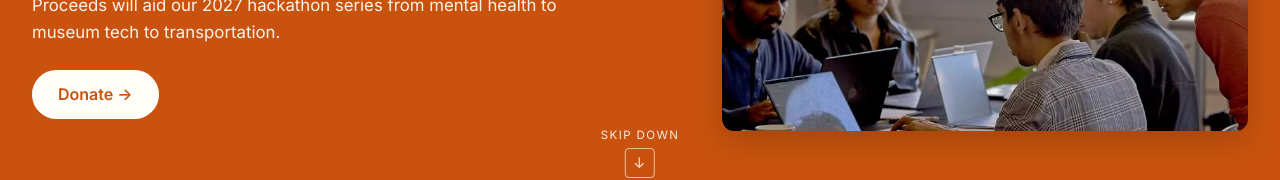
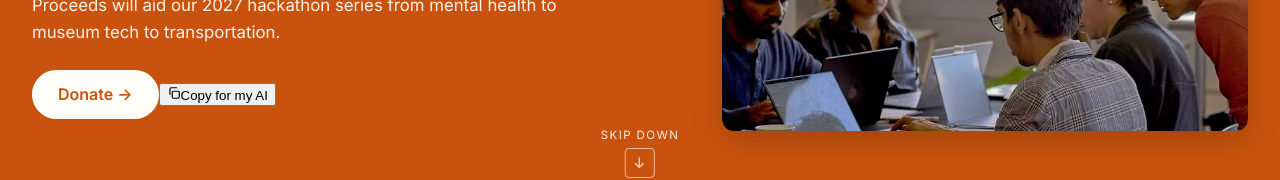
Before and after one commit to dssg-nyc/datadiplomats-website, a React (Vite) app: page / in a window 1280 px wide. Shown: the part 157-337 px from the top of the page. Built offline with nearby package versions, Linux system fonts and the light colour scheme; no server answers.

Commit message:
Add Copy-for-AI button to the donation banner

```diff
--- a/src/components/DonateBanner.jsx
+++ b/src/components/DonateBanner.jsx
@@ -1,4 +1,4 @@
-import { useEffect, useRef } from 'react';
+import { useEffect, useRef, useState } from 'react';
 import { Link } from 'react-router-dom';
 import './DonateBanner.css';
 
@@ -6,6 +6,100 @@ import './DonateBanner.css';
 // short full-artwork dwell play out with the media fully in view. Kept short
 // so it never becomes a scroll trap.
 const HOLD = 240;
+
+// The instruction text the "Copy for my AI" button copies. The donor pastes
+// it into their assistant (Claude, ChatGPT, Instinct, Muse or any other) to
+// start the donation journey: check the employer's matching program first,
+// otherwise give directly on Givebutter. It asks the assistant to stop
+// before any payment so the donor confirms the amount; the donor can
+// override that in their chat. Keep wording changes to this one constant.
+const AI_PROMPT = `Please help me donate to Data Diplomats for Nonprofits, Inc. (EIN 41-4925712), a 501(c)(3) nonprofit. Start by checking whether my employer matches charitable donations.
+
+Employer matching guide: https://www.datadiplomats.org/give/
+Donation page: https://givebutter.com/aiforgood
+
+1. Ask me who my employer is, then help me check whether they match charitable donations, using the guide above for the portals where this nonprofit is set up. If you can't verify my employer's program, tell me you couldn't confirm it. Don't conclude there's no match.
+2. If a match is available, help me follow that program's steps to make my gift and request the match.
+3. If there's no match, or I'd rather give directly, ask how much I'd like to give and walk me through the donation page. Stop before any payment is submitted. I'll review the final amount and confirm it myself.
+
+If you can't open links or complete a step, give me the link and the exact steps to do it myself.`;
+
+// Copies AI_PROMPT to the clipboard. Clipboard access needs HTTPS and a real
+// tap, both satisfied here. Falls back to the legacy textarea copy, then to a
+// visible panel the donor can copy from by hand.
+function CopyForAiButton() {
+  const [state, setState] = useState('idle');
+  const timerRef = useRef(null);
+
+  useEffect(() => () => {
+    if (timerRef.current !== null) window.clearTimeout(timerRef.current);
+  }, []);
+
+  const copy = async () => {
+    let copied = false;
+    try {
+      if (navigator.clipboard && window.isSecureContext) {
+        await navigator.clipboard.writeText(AI_PROMPT);
+        copied = true;
+      }
+    } catch {
+      copied = false;
+    }
+    if (!copied) {
+      try {
+        const ta = document.createElement('textarea');
+        ta.value = AI_PROMPT;
+        ta.setAttribute('readonly', '');
+        ta.style.position = 'absolute';
+        ta.style.left = '-9999px';
+        document.body.appendChild(ta);
+        ta.select();
+        copied = document.execCommand('copy');
+        document.body.removeChild(ta);
+      } catch {
+        copied = false;
+      }
+    }
+    if (copied) {
+      setState('copied');
+      if (timerRef.current !== null) window.clearTimeout(timerRef.current);
+      timerRef.current = window.setTimeout(() => setState('idle'), 2000);
+    } else {
+      // The panel grows the banner; let the scroll handler re-measure it.
+      setState('manual');
+      window.requestAnimationFrame(() => window.dispatchEvent(new Event('resize')));
+    }
+  };
+
+  return (
+    <span className="donate-banner-ai">
+      <button
+        type="button"
+        className="donate-banner-ai-button"
+        onClick={copy}
+        aria-label="Copy instructions for your AI assistant"
+      >
+        <svg viewBox="0 0 24 24" width="14" height="14" aria-hidden="true" focusable="false">
+          <rect x="9" y="9" width="12" height="12" rx="2" fill="none" stroke="currentColor" strokeWidth="2" />
+          <path d="M5 15V5a2 2 0 0 1 2-2h10" fill="none" stroke="currentColor" strokeWidth="2" />
+        </svg>
+        <span aria-live="polite">{state === 'copied' ? 'Copied' : 'Copy for my AI'}</span>
+      </button>
+      {state === 'manual' && (
+        <span className="donate-banner-ai-manual">
+          <label htmlFor="donate-banner-ai-text">Copy these instructions into your AI assistant:</label>
+          <textarea
+            id="donate-banner-ai-text"
+            readOnly
+            value={AI_PROMPT}
+            rows={6}
+            onFocus={(e) => e.target.select()}
+          />
+        </span>
+      )}
+    </span>
+  );
+}
 
 // Holiday-campaign donation banner above the site header, adapted from the
 // Mozilla Foundation homepage's Giving Tuesday pushdown banner
@@ -80,9 +174,12 @@ export default function DonateBanner() {
             <p className="donate-banner-subtitle">
               Proceeds will aid our 2027 hackathon series from mental health to museum tech to transportation.
             </p>
-            <Link className="donate-banner-cta" to="/give">
-              Donate <span aria-hidden="true">&rarr;</span>
-            </Link>
+            <div className="donate-banner-actions">
+              <Link className="donate-banner-cta" to="/give">
+                Donate <span aria-hidden="true">&rarr;</span>
+              </Link>
+              <CopyForAiButton />
+            </div>
           </div>
           <div className="donate-banner-media">
             <img
```
